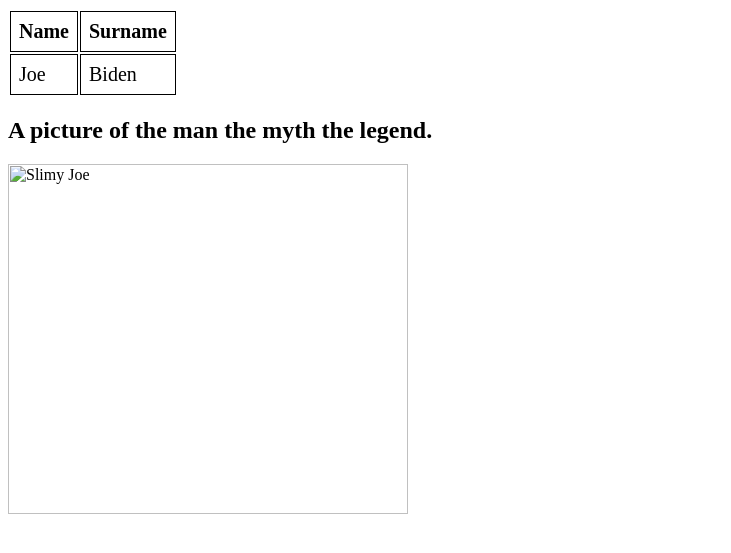
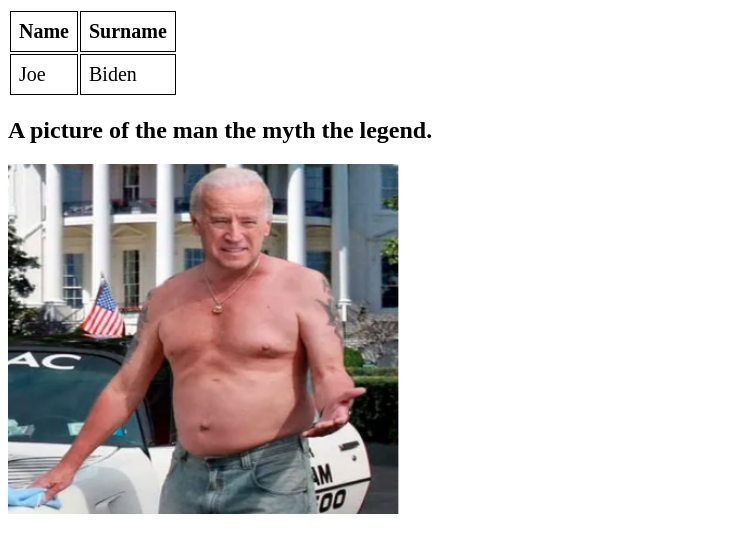
Before and after one commit to daugavpils/daugavpils.github.io, a plain HTML site: page index.html in a window 1280 px wide. Shown: the part 169-722 px from the top of the page, without its empty margins (0-731 px from the left). Drawn offline with Linux system fonts and the light colour scheme.

Commit message:
Update index.html

```diff
--- a/index.html
+++ b/index.html
@@ -48,6 +48,6 @@ td, th {
 
 </div>
 <h2>A picture of the man the myth the legend.</h2>
-<img src="img_joe.png" alt="Slimy Joe" width="400" height="350">
+<img src="joe.png" alt="Slimy Joe" width="400" height="350">
 </body>
 </html>
```
